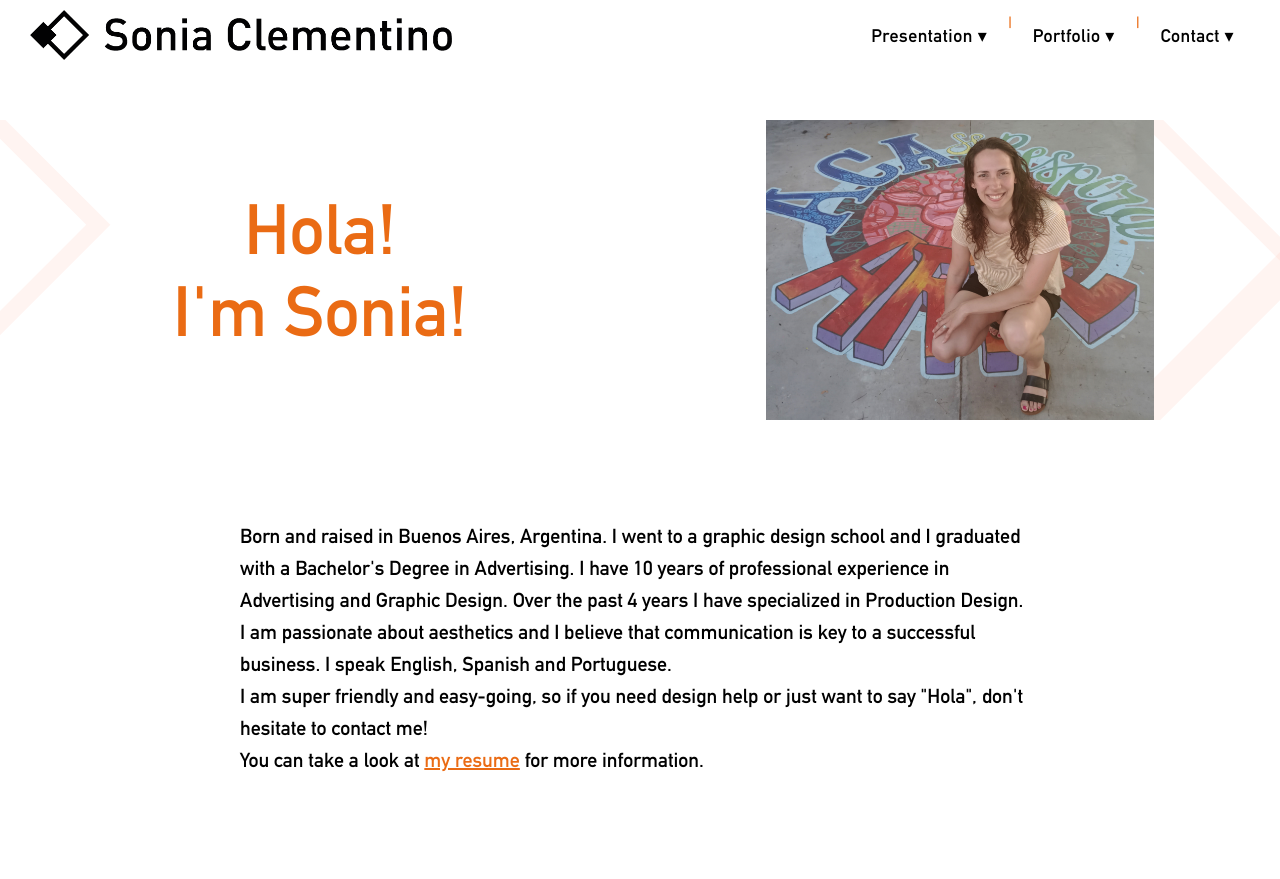
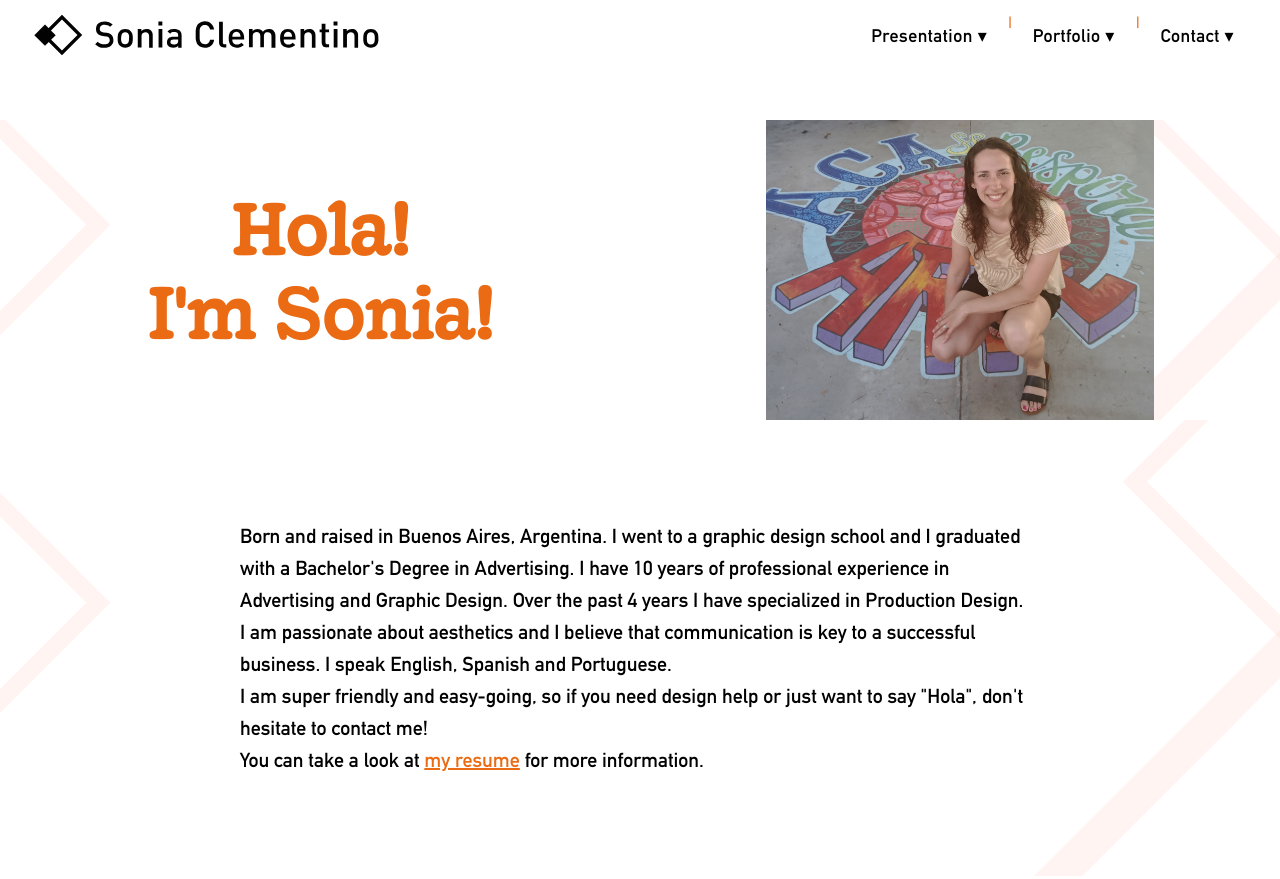
Before and after one commit to mauricio-mackinze/pagina_sonia, a plain HTML site: page index.html in a window 1280 px wide. Shown: the top 879 px of the page. Drawn offline with Linux system fonts and the light colour scheme.

Commit message:
editar pagina web

```diff
--- /dev/null
+++ b/fonts/stylesheet.css
@@ -0,0 +1,155 @@
+@font-face {
+    font-family: 'Gooper';
+    src: url('Gooper-BlackItalic.eot');
+    src: local('Gooper Black Italic'), local('Gooper-BlackItalic'),
+        url('Gooper-BlackItalic.eot?#iefix') format('embedded-opentype'),
+        url('Gooper-BlackItalic.woff2') format('woff2'),
+        url('Gooper-BlackItalic.woff') format('woff'),
+        url('Gooper-BlackItalic.ttf') format('truetype');
+    font-weight: 900;
+    font-style: italic;
+    font-display: swap;
+}
+
+@font-face {
+    font-family: 'Gooper';
+    src: url('Gooper-SemiBoldItalic.eot');
+    src: local('Gooper SemiBold Italic'), local('Gooper-SemiBoldItalic'),
+        url('Gooper-SemiBoldItalic.eot?#iefix') format('embedded-opentype'),
+        url('Gooper-SemiBoldItalic.woff2') format('woff2'),
+        url('Gooper-SemiBoldItalic.woff') format('woff'),
+        url('Gooper-SemiBoldItalic.ttf') format('truetype');
+    font-weight: 600;
+    font-style: italic;
+    font-display: swap;
+}
+
+@font-face {
+    font-family: 'Gooper';
+    src: url('Gooper-ThinItalic.eot');
+    src: local('Gooper Thin Italic'), local('Gooper-ThinItalic'),
+        url('Gooper-ThinItalic.eot?#iefix') format('embedded-opentype'),
+        url('Gooper-ThinItalic.woff2') format('woff2'),
+        url('Gooper-ThinItalic.woff') format('woff'),
+        url('Gooper-ThinItalic.ttf') format('truetype');
+    font-weight: 100;
+    font-style: italic;
+    font-display: swap;
+}
+
+@font-face {
+    font-family: 'Gooper';
+    src: url('Gooper-BoldItalic.eot');
+    src: local('Gooper Bold Italic'), local('Gooper-BoldItalic'),
+        url('Gooper-BoldItalic.eot?#iefix') format('embedded-opentype'),
+        url('Gooper-BoldItalic.woff2') format('woff2'),
+        url('Gooper-BoldItalic.woff') format('woff'),
+        url('Gooper-BoldItalic.ttf') format('truetype');
+    font-weight: bold;
+    font-style: italic;
+    font-display: swap;
+}
+
+@font-face {
+    font-family: 'Gooper';
+    src: url('Gooper-SemiBold.eot');
+    src: local('Gooper SemiBold'), local('Gooper-SemiBold'),
+        url('Gooper-SemiBold.eot?#iefix') format('embedded-opentype'),
+        url('Gooper-SemiBold.woff2') format('woff2'),
+        url('Gooper-SemiBold.woff') format('woff'),
+        url('Gooper-SemiBold.ttf') format('truetype');
+    font-weight: 600;
+    font-style: normal;
+    font-display: swap;
+}
+
+@font-face {
+    font-family: 'Gooper';
+    src: url('Gooper-Thin.eot');
+    src: local('Gooper Thin'), local('Gooper-Thin'),
+        url('Gooper-Thin.eot?#iefix') format('embedded-opentype'),
+        url('Gooper-Thin.woff2') format('woff2'),
+        url('Gooper-Thin.woff') format('woff'),
+        url('Gooper-Thin.ttf') format('truetype');
+    font-weight: 100;
+    font-style: normal;
+    font-display: swap;
+}
+
+@font-face {
+    font-family: 'Gooper';
+    src: url('Gooper-Black.eot');
+    src: local('Gooper Black'), local('Gooper-Black'),
+        url('Gooper-Black.eot?#iefix') format('embedded-opentype'),
+        url('Gooper-Black.woff2') format('woff2'),
+        url('Gooper-Black.woff') format('woff'),
+        url('Gooper-Black.ttf') format('truetype');
+    font-weight: 900;
+    font-style: normal;
+    font-display: swap;
+}
+
+@font-face {
+    font-family: 'Gooper';
+    src: url('Gooper-Bold.eot');
+    src: local('Gooper Bold'), local('Gooper-Bold'),
+        url('Gooper-Bold.eot?#iefix') format('embedded-opentype'),
+        url('Gooper-Bold.woff2') format('woff2'),
+        url('Gooper-Bold.woff') format('woff'),
+        url('Gooper-Bold.ttf') format('truetype');
+    font-weight: bold;
+    font-style: normal;
+    font-display: swap;
+}
+
+@font-face {
+    font-family: 'Gooper';
+    src: url('Gooper-Light.eot');
+    src: local('Gooper Light'), local('Gooper-Light'),
+        url('Gooper-Light.eot?#iefix') format('embedded-opentype'),
+        url('Gooper-Light.woff2') format('woff2'),
+        url('Gooper-Light.woff') format('woff'),
+        url('Gooper-Light.ttf') format('truetype');
+    font-weight: 300;
+    font-style: normal;
+    font-display: swap;
+}
+
+@font-face {
+    font-family: 'Gooper';
+    src: url('Gooper-Regular.eot');
+    src: local('Gooper Regular'), local('Gooper-Regular'),
+        url('Gooper-Regular.eot?#iefix') format('embedded-opentype'),
+        url('Gooper-Regular.woff2') format('woff2'),
+        url('Gooper-Regular.woff') format('woff'),
+        url('Gooper-Regular.ttf') format('truetype');
+    font-weight: normal;
+    font-style: normal;
+    font-display: swap;
+}
+
+@font-face {
+    font-family: 'Gooper';
+    src: url('Gooper-LightItalic.eot');
+    src: local('Gooper Light Italic'), local('Gooper-LightItalic'),
+        url('Gooper-LightItalic.eot?#iefix') format('embedded-opentype'),
+        url('Gooper-LightItalic.woff2') format('woff2'),
+        url('Gooper-LightItalic.woff') format('woff'),
+        url('Gooper-LightItalic.ttf') format('truetype');
+    font-weight: 300;
+    font-style: italic;
+    font-display: swap;
+}
+
+@font-face {
+    font-family: 'Gooper';
+    src: url('Gooper-RegularItalic.eot');
+    src: local('Gooper Regular Italic'), local('Gooper-RegularItalic'),
+        url('Gooper-RegularItalic.eot?#iefix') format('embedded-opentype'),
+        url('Gooper-RegularItalic.woff2') format('woff2'),
+        url('Gooper-RegularItalic.woff') format('woff'),
+        url('Gooper-RegularItalic.ttf') format('truetype');
+    font-weight: normal;
+    font-style: italic;
+    font-display: swap;
+}
--- a/index.html
+++ b/index.html
@@ -12,11 +12,11 @@
 	<div>
 		<div class="menu-bar-container">
 			<div class="signature-container">
-				<img src="/signature.png" height="50" alt="signature">
+				<img src="./signature.svg" height="50" alt="signature">
 			</div>
 			<div class="menu-container">
 				 <div class="menu-item-link dropdown">
-  <button class="dropbtn" data-target="#bio">Presentation ▾</button>
+  <button class="dropbtn" data-target="#bio"> Presentation ▾ </button>
   <div class="dropdown-content">
     <a href="./docs/cv_sonia.pdf" target="_blank">📄 View Resume</a>
     <a href="./docs/cv_sonia.pdf" download>📥 Download Resume</a>
@@ -44,7 +44,7 @@
 		</div>
 		<div class="topsection">
 			<div class="topsection-img">
-	 			<img src="/imagenes/sonia.jpg" alt="portrait Sonia" height="300">
+	 			<img src="./imagenes/sonia.jpg" alt="portrait Sonia" height="300">
 			</div>
 			<div class="topsection-title">
 				<h2>
@@ -78,7 +78,7 @@
 	<div><a class="anchor" id="portfolio"></a>
 		<div class="topsection">
 			<div class="topsection-img">
-	 			<img src="/imagenes/work.jpg" alt="camera and computer" height="300">
+	 			<img src="./imagenes/work.jpg" alt="camera and computer" height="300">
 			</div>
 			<div class="topsection-title">
 				<h2>
@@ -102,7 +102,7 @@
 	<div><a class="anchor" id="contact"></a>
 		<div class="topsection">
 			<div class="topsection-img">
-	 			<img src="/imagenes/contacto.jpg" alt="computadora" height="300">
+	 			<img src="./imagenes/contacto.jpg" alt="computadora" height="300">
 			</div>
 			<div class="topsection-title">
 				<h2>
@@ -128,92 +128,7 @@
 		</div>
 	</div>
 
-<script>document.addEventListener('DOMContentLoaded', function() {
-  const dropdowns = document.querySelectorAll('.dropdown');
-  let hoverTimeout;
-  let closeTimeout;
+<script src="./simple.js">  </script>
 
-  dropdowns.forEach(dropdown => {
-    const button = dropdown.querySelector('.dropbtn');
-    const content = dropdown.querySelector('.dropdown-content');
-
-
-    // ABRIR/CERRAR DROPDOWN AL CLICK EN EL BOTÓN
-    button.addEventListener('click', function(e) {
-      e.stopPropagation();
-      // Cerrar otros dropdowns
-      dropdowns.forEach(d => {
-        if (d !== dropdown) d.classList.remove('open');
-      });
-	   // Smooth scroll al anchor si queremos
-  const targetId = this.dataset.target; // ejemplo: data-target="#bio"
-  if (targetId) {
-    const target = document.querySelector(targetId);
-    if (target) target.scrollIntoView({ behavior: 'smooth' });
-  }
-      // Alternar el actual
-      dropdown.classList.toggle('open');
-    });
-
-    // ABRIR AL HACER HOVER
-    dropdown.addEventListener('mouseenter', function() {
-      clearTimeout(closeTimeout);
-      clearTimeout(hoverTimeout);
-      hoverTimeout = setTimeout(() => {
-        dropdown.classList.add('open');
-        dropdowns.forEach(d => { if (d !== dropdown) d.classList.remove('open'); });
-      }, 150);
-    });
-
-    // CERRAR AL SALIR
-    dropdown.addEventListener('mouseleave', function(e) {
-      clearTimeout(hoverTimeout);
-      const isMovingToDropdown = content.contains(e.relatedTarget);
-      if (!isMovingToDropdown) {
-        closeTimeout = setTimeout(() => {
-          dropdown.classList.remove('open');
-        }, 300);
-      }
-    });
-
-    // MANTENER ABIERTO SI EL CURSOR ESTÁ SOBRE EL CONTENIDO
-    content.addEventListener('mouseenter', function() {
-      clearTimeout(closeTimeout);
-      dropdown.classList.add('open');
-    });
-
-    content.addEventListener('mouseleave', function() {
-      closeTimeout = setTimeout(() => {
-        dropdown.classList.remove('open');
-      }, 200);
-    });
-  });
-
-  // CERRAR TODOS AL CLICK FUERA
-  document.addEventListener('click', function(e) {
-    if (!e.target.closest('.dropdown')) {
-      dropdowns.forEach(d => d.classList.remove('open'));
-    }
-  });
-
-  // CERRAR AL SCROLL
-  window.addEventListener('scroll', function() {
-    dropdowns.forEach(d => d.classList.remove('open'));
-  });
-
-  // SMOOTH SCROLL PARA ANCHORS INTERNOS
-  document.querySelectorAll('.dropdown-content a[href^="#"], a[href^="#"]').forEach(anchor => {
-    anchor.addEventListener('click', function(e) {
-      const href = this.getAttribute('href');
-      if (href && href.startsWith('#') && href.length > 1) {
-        e.preventDefault();
-        const target = document.querySelector(href);
-        if (target) target.scrollIntoView({ behavior: 'smooth' });
-      }
-      // Cerrar dropdowns al navegar
-      dropdowns.forEach(d => d.classList.remove('open'));
-    });
-  });
-});</script>
-
-<script defer="defer" type="text/javascript" src="./simple.js"></script></body></html>
+</body>
+</html>
--- a/simple.css
+++ b/simple.css
@@ -3,14 +3,24 @@ html
 	scroll-behavior: smooth;
 	height: 100%;
 }
-
-*
-{
-	font-family: 'DIN Alternate', sans-serif;
+@import url('fonts.googleapis.com');
+@font-face {
+  font-family: 'Gooper';
+  src: url('./fonts/Gooper-Regular.woff2') format('woff2');
+  font-weight: normal; /* Ajusta según el archivo que tengas */
+  font-style: normal; /* Ajusta si es itálica */}
+@font-face {
+  font-family: 'DIN Alternate';
+  src: url('./fonts/DINAlternate-Bold.woff2') format('woff2');
+  font-weight: normal; /* Ajusta según el archivo que tengas */
+  font-style: bold; /* Ajusta si es itálica */
 }
-
 body
 {
+  font-family: 'DIN Alternate';
+	src: url('./fonts/DINAlternate-Bold.woff2') format('woff2');
+	font-weight: bold;
+	font-style: bold;
    margin: 0;
   padding: 0;
   height: 100vh; /* altura completa de la ventana */
@@ -19,12 +29,7 @@ body
   background-size: none;*/
 }
 
-@font-face {
-	font-family: 'DIN Alternate';
-	src: url('./fonts/DINAlternate-Bold.woff2') format('woff2');
-	font-weight: bold;
-	font-style: normal;
-  }
+
 .menu-bar-container
 {
 	width: 100%;
@@ -49,6 +54,7 @@ body
   display: flex;
   align-items: center;
   gap: 10px;
+  mix-blend-mode: difference;
 }
 
 .menu-container {
@@ -68,7 +74,7 @@ body
   flex-wrap: wrap;
   flex-direction: row-reverse;
 
-  background-image: url("/fondos/main_fondo1.svg");
+  background-image: url("./fondos/main_fondo1.svg");
   background-size: cover;
   background-position: center;
   background-repeat: no-repeat;
@@ -76,7 +82,6 @@ body
 
 .topsection-img
 {
-	float: right;
 	width: 50%;
 	background-color: inherit;
 	align-content: center;
@@ -94,8 +99,7 @@ body
 
 .topsection-title
 {
-	float: left;
-	width: 50%;
+  width: 50%;
 	background-color: inherit;
 	align-content: center;
 	flex: 1 0 600px;
@@ -103,45 +107,29 @@ body
 
 .topsection-title > h2
 {
+  font-family: 'Gooper';
+  src: url("./fonts/Gooper-ThinItalic.woff2");
+	font-weight: bold;
+	font-style: normal;
   color: #ea6b14;
   font-size: 70px;
   text-align: center;
 }
-/*.rhombo-container
-{
-	font-size: 0;
-	text-align: center;
-	z-index: 2;
-	transform:translateY(50%);*/
 
-.bottomsection-hello
-{
-  background-image: url("/fondos/main_fondo1.svg") no-repeat center center;
-  background-size: cover;
-	/*background-color: #EA6B14;*/
-	font-size: 0;
-}
 .bottomsection-container
 {
-  background-image: url("/fondos/main_fondo1.svg") no-repeat center center;
+  background-image: url("./fondos/main_fondo1.svg") no-repeat center center;
   background-size: cover;
 	width: 73%;
 	margin-right: auto;
 	margin-left: auto;
 }
-.bottomsection-work
-{
-  background-image: url("/fondos/main_fondo1.svg") no-repeat center center;
+.bottomsection-hello,
+.bottomsection-work,
+.bottomsection-contact {
+  background-image: url("./fondos/main_fondo1.svg");
   background-size: cover;
-	/*background-color: #EA6B14;*/
-	font-size: 0;
-}
-.bottomsection-contact
-{
-  background-image: url("/fondos/main_fondo1.svg") no-repeat center center;
-  background-size: cover;
-	/*background-color: #EA6B14;*/
-	font-size: 0;
+  background-position: center;
 }
 p
 {
@@ -158,59 +146,6 @@ a
   color: #ea6b14;
 }
 
-
-/*
-a.hola-link:visited
-{
-  color: #A20EC6;
-}
-*/
-/*
-a.hola-link:hover
-{
-  color: #A20EC6;
-}
-*/
-/*
-a.hola-link:active
-{
-  color: #A20EC6;
-}
-/*
-a.work-link:visited
-{
-  color: #3DF490;
-}
-*/
-/*
-a.work-link:hover
-{
-  color: #3DF490;
-}
-*/
-/*
-a.work-link:active
-{
-  color: #3DF490;
-}
-/*
-a.contact-link:visited
-{
-  color: #FF7300;
-}
-*/
-/*
-a.contact-link:hover
-{
-  color: #FF7300;
-}
-*/
-/*
-a.contact-link:active
-{
-  color: #FF7300;
-}
-*/
 a.anchor
 {
     display: block;
@@ -314,7 +249,7 @@ a.anchor
 
 /* ENLACES DENTRO DEL DROPDOWN */
 .dropdown-content a {
-  font-family: 'DIN Alternate', sans-serif !important;
+  font-family: 'DIN Alternate', sans-serif;
   font-weight: bold !important;
   padding: 12px 18px;
   display: block;
```
Also changed, not shown: simple.js (+83 -7 lines), fonts/Gooper-Black.woff2 (added), fonts/Gooper-BlackItalic.woff2 (added), fonts/Gooper-Bold.woff2 (added), fonts/Gooper-BoldItalic.woff2 (added), fonts/Gooper-Light.woff2 (added), fonts/Gooper-LightItalic.woff2 (added), fonts/Gooper-Regular.woff2 (added), fonts/Gooper-RegularItalic.woff2 (added), fonts/Gooper-SemiBold.woff2 (added), fonts/Gooper-SemiBoldItalic.woff2 (added), fonts/Gooper-Thin.woff2 (added), fonts/Gooper-ThinItalic.woff2 (added).
